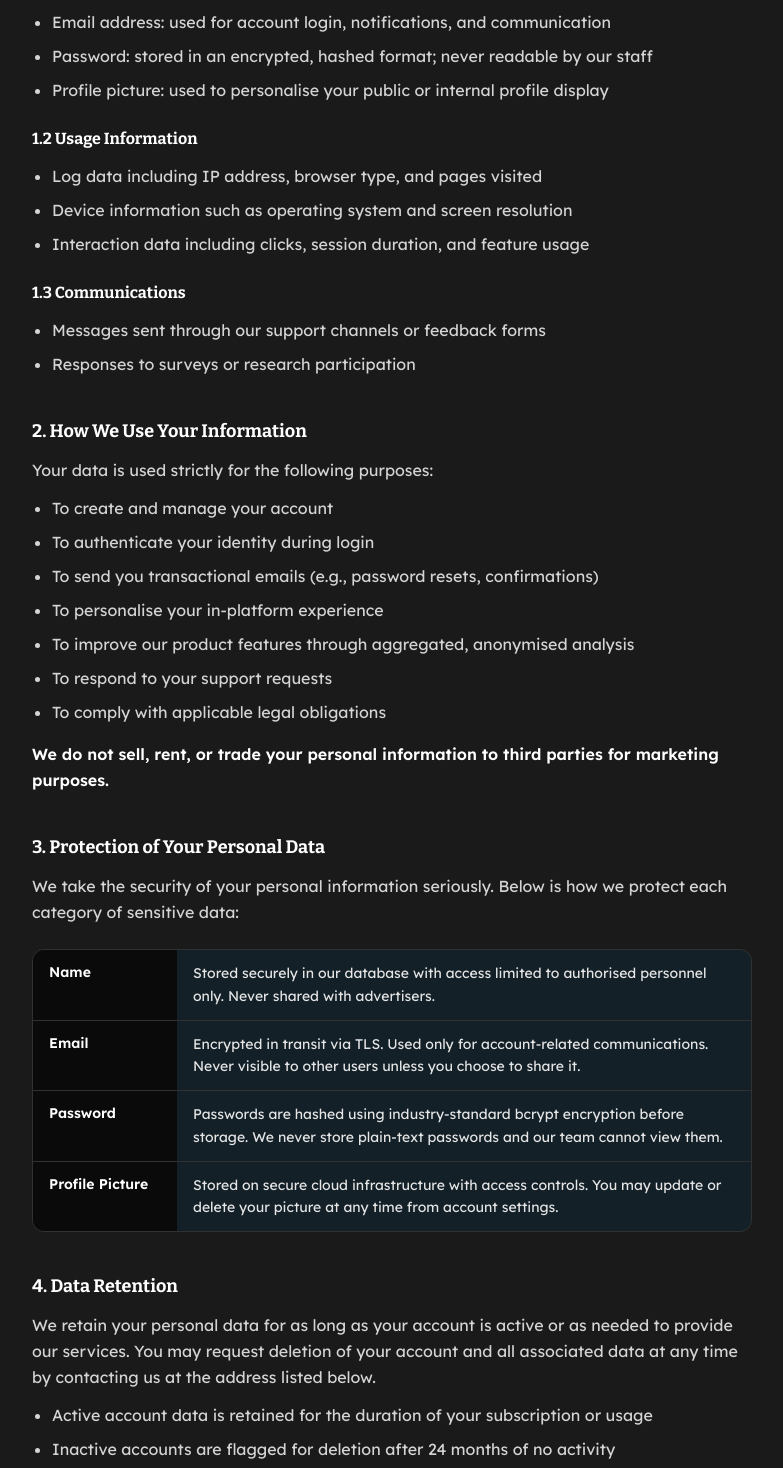
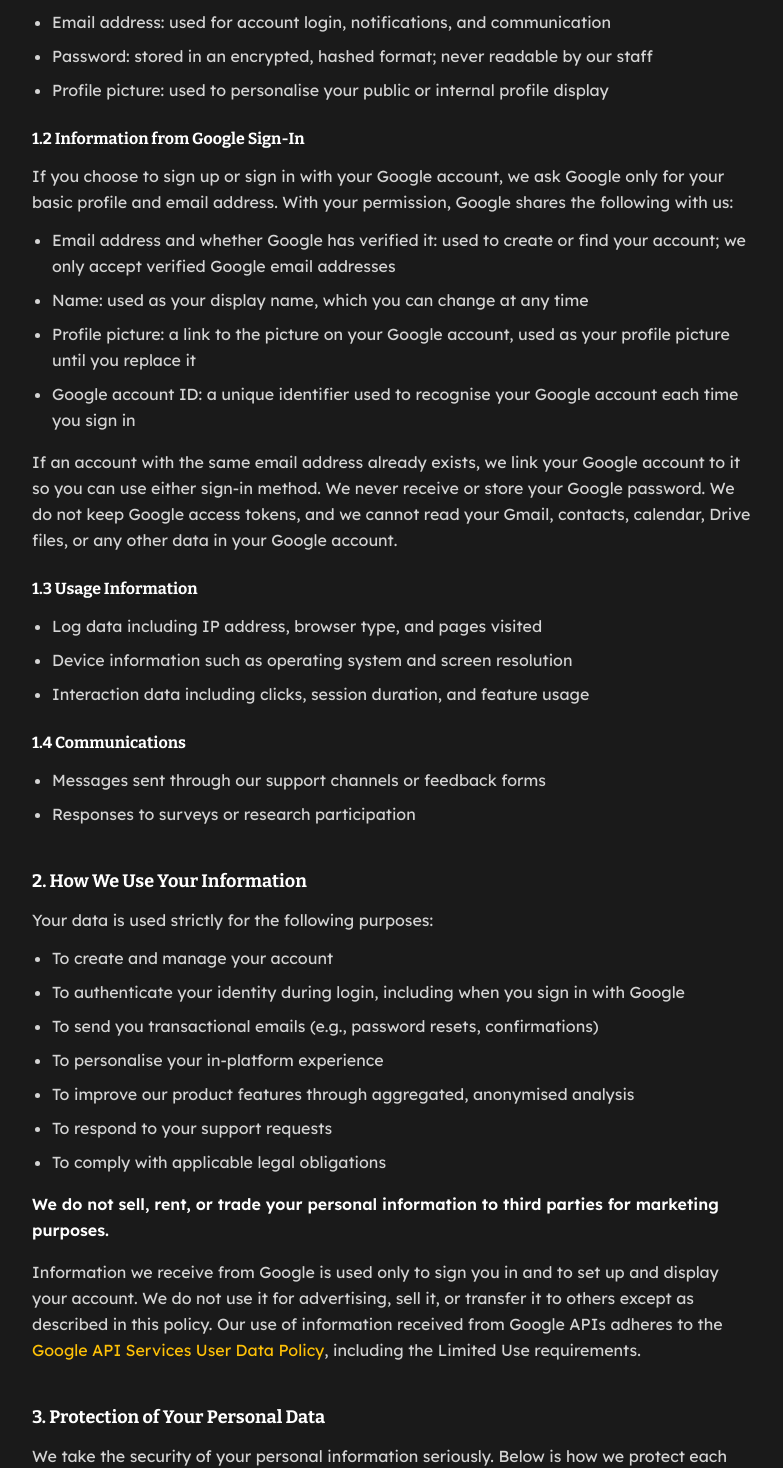
Before and after one commit to ehma90/fourwaymedia-frontend, a Next.js app: page /privacy in a window 1280 px wide. Shown: the part 602-2070 px from the top of the page, without its empty margins (248-1031 px from the left). Built offline with nearby package versions, Linux system fonts and the light colour scheme; no server answers.

Commit message:
reviewed privacy policy

```diff
--- a/app/privacy/page.tsx
+++ b/app/privacy/page.tsx
@@ -11,7 +11,7 @@ export const metadata: Metadata = {
 };
 
 const EFFECTIVE_DATE = "June 10, 2026";
-const LAST_UPDATED = "June 11, 2026";
+const LAST_UPDATED = "October 27, 2026";
 const PRIVACY_EMAIL = "privacy@fourlabs.studio";
 const CONTACT_ADDRESS = "No. 9, Ikeja, Lagos State, Nigeria";
 const CONTACT_PHONE = "+234 9127034899";
@@ -31,6 +31,11 @@ const DATA_PROTECTION_ROWS = [
     label: "Password",
     description:
       "Passwords are hashed using industry-standard bcrypt encryption before storage. We never store plain-text passwords and our team cannot view them.",
+  },
+  {
+    label: "Google Sign-In",
+    description:
+      "Your Google identity is verified with Google's signing keys on every sign-in. We store only your Google account ID, linked to your account, and never your Google password or access tokens.",
   },
   {
     label: "Profile Picture",
@@ -106,7 +111,30 @@ export default function PrivacyPage() {
                 ]}
               />
 
-              <SubHeading>1.2 Usage Information</SubHeading>
+              <SubHeading>1.2 Information from Google Sign-In</SubHeading>
+              <p className="mt-3 text-sm leading-relaxed text-neutral-700 sm:text-base dark:text-neutral-300">
+                If you choose to sign up or sign in with your Google account, we
+                ask Google only for your basic profile and email address. With
+                your permission, Google shares the following with us:
+              </p>
+              <BulletList
+                items={[
+                  "Email address and whether Google has verified it: used to create or find your account; we only accept verified Google email addresses",
+                  "Name: used as your display name, which you can change at any time",
+                  "Profile picture: a link to the picture on your Google account, used as your profile picture until you replace it",
+                  "Google account ID: a unique identifier used to recognise your Google account each time you sign in",
+                ]}
+              />
+              <p className="mt-4 text-sm leading-relaxed text-neutral-700 sm:text-base dark:text-neutral-300">
+                If an account with the same email address already exists, we
+                link your Google account to it so you can use either sign-in
+                method. We never receive or store your Google password. We do
+                not keep Google access tokens, and we cannot read your Gmail,
+                contacts, calendar, Drive files, or any other data in your
+                Google account.
+              </p>
+
+              <SubHeading>1.3 Usage Information</SubHeading>
               <BulletList
                 items={[
                   "Log data including IP address, browser type, and pages visited",
@@ -115,7 +143,7 @@ export default function PrivacyPage() {
                 ]}
               />
 
-              <SubHeading>1.3 Communications</SubHeading>
+              <SubHeading>1.4 Communications</SubHeading>
               <BulletList
                 items={[
                   "Messages sent through our support channels or feedback forms",
@@ -132,7 +160,7 @@ export default function PrivacyPage() {
               <BulletList
                 items={[
                   "To create and manage your account",
-                  "To authenticate your identity during login",
+                  "To authenticate your identity during login, including when you sign in with Google",
                   "To send you transactional emails (e.g., password resets, confirmations)",
                   "To personalise your in-platform experience",
                   "To improve our product features through aggregated, anonymised analysis",
@@ -143,6 +171,22 @@ export default function PrivacyPage() {
               <p className="mt-4 text-sm font-semibold leading-relaxed text-neutral-950 sm:text-base dark:text-white">
                 We do not sell, rent, or trade your personal information to
                 third parties for marketing purposes.
+              </p>
+              <p className="mt-4 text-sm leading-relaxed text-neutral-700 sm:text-base dark:text-neutral-300">
+                Information we receive from Google is used only to sign you in
+                and to set up and display your account. We do not use it for
+                advertising, sell it, or transfer it to others except as
+                described in this policy. Our use of information received from
+                Google APIs adheres to the{" "}
+                <a
+                  href="https://developers.google.com/terms/api-services-user-data-policy"
+                  target="_blank"
+                  rel="noopener noreferrer"
+                  className="text-[#DC4437] underline-offset-2 hover:underline dark:text-[#FEC107]"
+                >
+                  Google API Services User Data Policy
+                </a>
+                , including the Limited Use requirements.
               </p>
             </li>
 
@@ -203,6 +247,7 @@ export default function PrivacyPage() {
               <BulletList
                 items={[
                   "Service providers who assist us in operating our platform (e.g., cloud hosting, email delivery), bound by confidentiality agreements",
+                  "Google: if you use Google Sign-In, Google processes your sign-in under its own Privacy Policy and knows that you have signed in to our platform",
                   "Legal compliance: when required by law, court order, or to protect our rights",
                   "Business transfers: in the event of a merger or acquisition, users will be notified",
                 ]}
@@ -237,6 +282,21 @@ export default function PrivacyPage() {
                   {PRIVACY_EMAIL}
                 </a>
                 . We will respond within 30 days.
+              </p>
+              <p className="mt-4 text-sm leading-relaxed text-neutral-700 sm:text-base dark:text-neutral-300">
+                If you signed in with Google, you can remove our access at any
+                time from your{" "}
+                <a
+                  href="https://myaccount.google.com/permissions"
+                  target="_blank"
+                  rel="noopener noreferrer"
+                  className="text-[#DC4437] underline-offset-2 hover:underline dark:text-[#FEC107]"
+                >
+                  Google Account permissions
+                </a>{" "}
+                page. Doing so stops future Google sign-ins but does not delete
+                your account or the data we already hold. To delete those,
+                contact us as described above.
               </p>
             </li>
 
```
